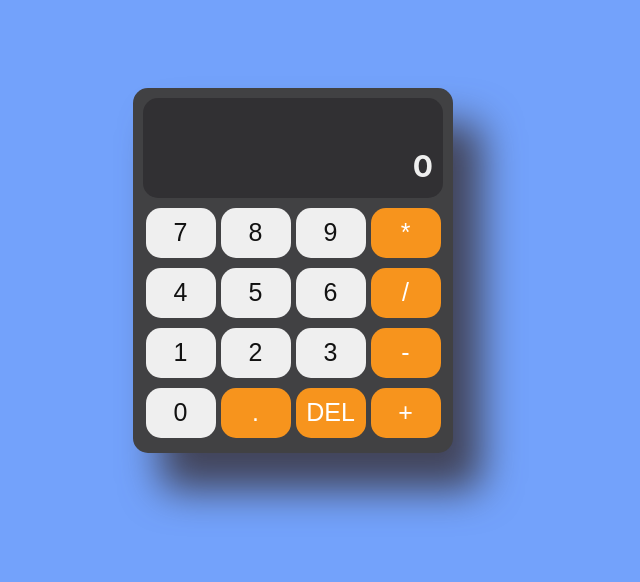
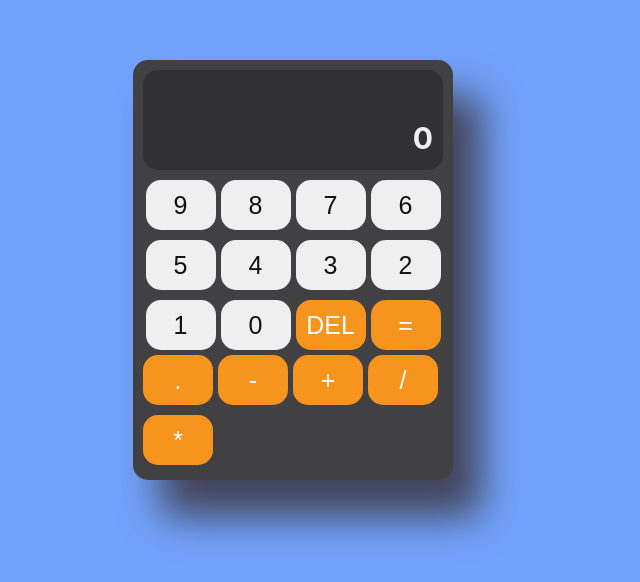
Before and after one commit to JakubKb/react-calculator, a React (Create React App) app: page / in a window 1280 px wide. Shown: the part 130-712 px from the top of the page, without its empty margins (347-987 px from the left). Built offline with nearby package versions, Linux system fonts and the light colour scheme.

Commit message:
implemented evaluation logic

```diff
--- a/src/App.css
+++ b/src/App.css
@@ -74,3 +74,14 @@ body {
   font-size: 20px;
   margin-right: 10px;
 }
+
+.zero {
+  width: 140px;
+}
+
+.action-buttons {
+  display: flex;
+  flex-direction: row;
+  flex-wrap: wrap;
+  gap: 5px;
+}
--- a/src/App.jsx
+++ b/src/App.jsx
@@ -4,7 +4,7 @@ import { useState } from "react";
 
 function App() {
   const [calc, setCalc] = useState("");
-  const [result, setResuly] = useState("");
+  const [result, setResult] = useState("");
 
   const operators = ["/", ".", "+", "*", "-"];
 
@@ -22,6 +22,47 @@ function App() {
     if (calc.length === 0) return;
     setCalc(calc.slice(0, -1));
   };
+
+  const calcResult = () => {
+    try {
+      if (calc === "") return;
+
+      const parts = calc.split(/([+\-*/])/);
+
+      let currentValue = 0;
+      let currentOperator = "+";
+
+      for (let part of parts) {
+        if (operators.includes(part)) {
+          currentOperator = part;
+        } else {
+          const num = parseFloat(part);
+          if (!isNaN(num)) {
+            switch (currentOperator) {
+              case "+":
+                currentValue += num;
+                break;
+              case "-":
+                currentValue -= num;
+                break;
+              case "*":
+                currentValue *= num;
+                break;
+              case "/":
+                currentValue /= num;
+                break;
+              default:
+                break;
+            }
+          }
+        }
+      }
+
+      setResult(currentValue.toString());
+    } catch (error) {
+      setResult("Error");
+    }
+  };
   return (
     <div className="container">
       <div className="display">
@@ -32,53 +73,58 @@ function App() {
         </h3>
       </div>
       <div className="buttons-wrapper">
-        <button className="button" onClick={() => updateCalc("7")}>
-          7
+        <button className="button" onClick={() => updateCalc("9")}>
+          9
         </button>
         <button className="button" onClick={() => updateCalc("8")}>
           8
         </button>
-        <button className="button" onClick={() => updateCalc("9")}>
-          9
+        <button className="button" onClick={() => updateCalc("7")}>
+          7
         </button>
-        <button className="button action-btn" onClick={() => updateCalc("*")}>
-          *
+        <button className="button" onClick={() => updateCalc("6")}>
+          6
+        </button>
+        <button className="button" onClick={() => updateCalc("5")}>
+          5
         </button>
         <button className="button" onClick={() => updateCalc("4")}>
           4
         </button>
-        <button className="button" onClick={() => updateCalc("5")}>
-          5
+        <button className="button" onClick={() => updateCalc("3")}>
+          3
         </button>
-        <button className="button" onClick={() => updateCalc("6")}>
-          6
+        <button className="button" onClick={() => updateCalc("2")}>
+          2
+        </button>
+        <button className="button" onClick={() => updateCalc("1")}>
+          1
+        </button>
+        <button className="button" onClick={() => updateCalc("0")}>
+          0
+        </button>
+        <button className="button action-btn" onClick={() => del()}>
+          DEL
+        </button>
+        <button className="button action-btn" onClick={calcResult}>
+          =
+        </button>
+      </div>
+      <div className="action-buttons">
+        <button className="button action-btn" onClick={() => updateCalc(".")}>
+          .
+        </button>
+        <button className="button action-btn" onClick={() => updateCalc("-")}>
+          -
+        </button>
+        <button className="button action-btn" onClick={() => updateCalc("+")}>
+          +
         </button>
         <button className="button action-btn" onClick={() => updateCalc("/")}>
           /
         </button>
-        <button className="button" onClick={() => updateCalc("1")}>
-          1
-        </button>
-        <button className="button" onClick={() => updateCalc("2")}>
-          2
-        </button>
-        <button className="button" onClick={() => updateCalc("3")}>
-          3
-        </button>
-        <button className="button action-btn" onClick={() => updateCalc("-")}>
-          -
-        </button>
-        <button className="button" onClick={() => updateCalc("0")}>
-          0
-        </button>
-        <button className="button action-btn" onClick={() => updateCalc(".")}>
-          .
-        </button>
-        <button className="button action-btn" onClick={() => del()}>
-          DEL
-        </button>
-        <button className="button action-btn" onClick={() => updateCalc("+")}>
-          +
+        <button className="button action-btn" onClick={() => updateCalc("*")}>
+          *
         </button>
       </div>
     </div>
```
